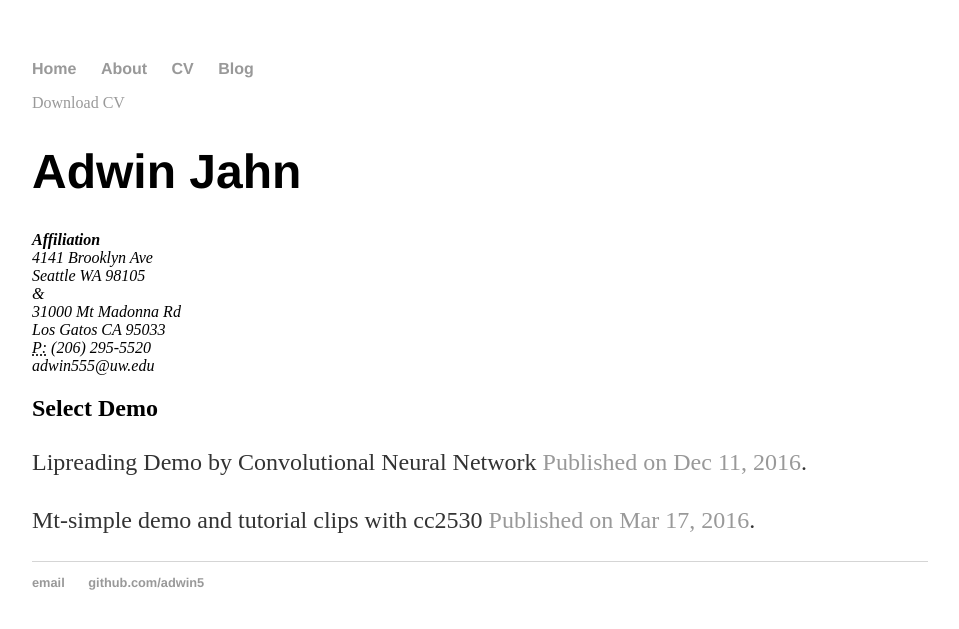
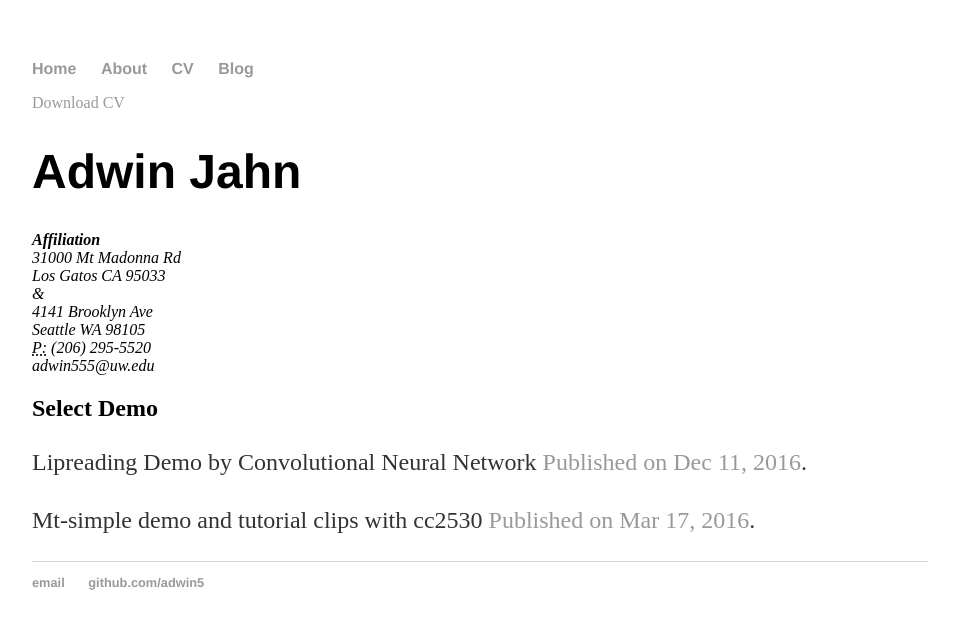
Before and after one commit to adwin5/adwin5.github.io, a Jekyll site: the page built from cv/index.html, in a window 1280 px wide. Shown: the top 629 px of the page, without its empty margins (160-1119 px from the left). Built offline with Jekyll 4.4.1, drawn with Linux system fonts in a browser that asks for light colours; some of the changed lines change nothing that is shown.

Commit message:
Update index.html

```diff
--- a/cv/index.html
+++ b/cv/index.html
@@ -8,11 +8,11 @@ title: CV of Adwin Jahn
 					<h1>Adwin Jahn</h1>
 					<address>
 					<strong>Affiliation</strong><br>
+					31000 Mt Madonna Rd<br>
+					Los Gatos CA 95033<br>
+					&<br>
 					4141 Brooklyn Ave<br>
 					Seattle WA 98105<br>
-					&<br>
-					31000 Mt Madonna Rd<br>
-					Los Gatos CA 95033<br>
 					<abbr title="phone">P:</abbr> (206) 295-5520<br>
 					<span class="obfuscate">adwin555@uw.edu</span>
 					</address>
```
